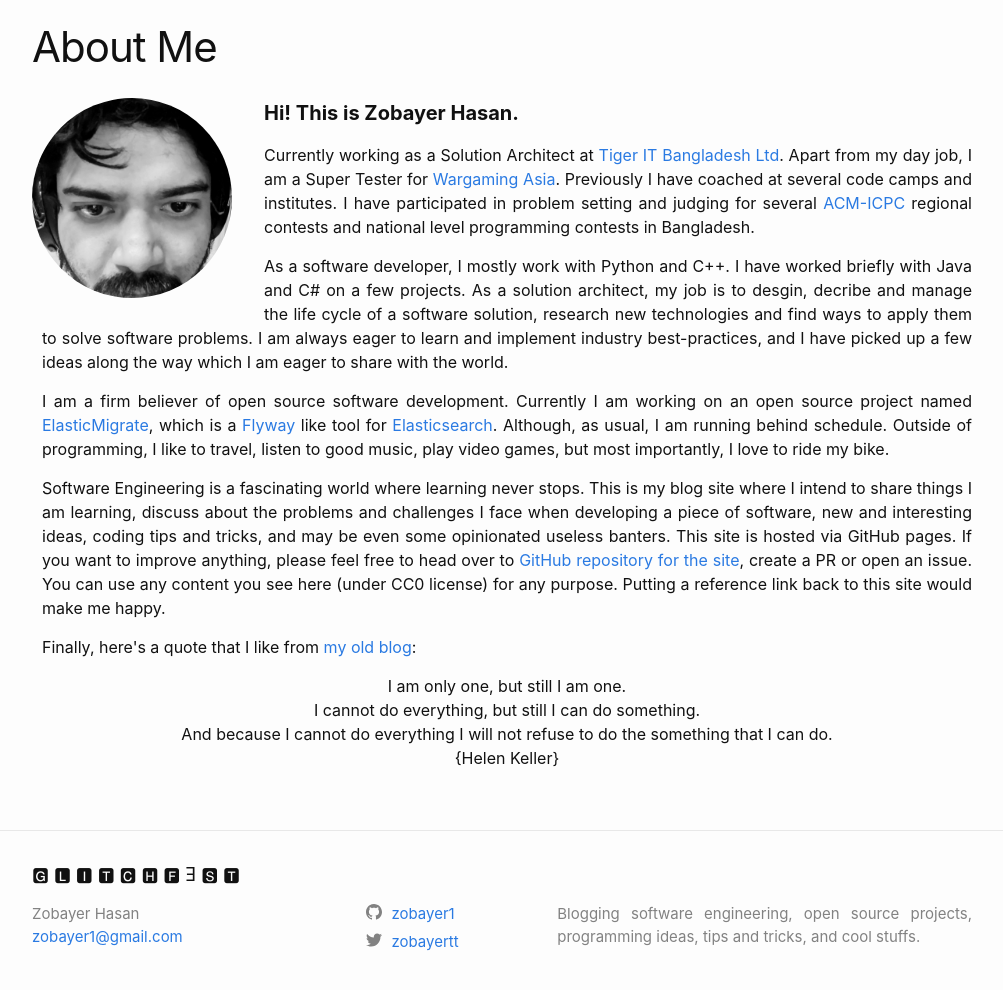
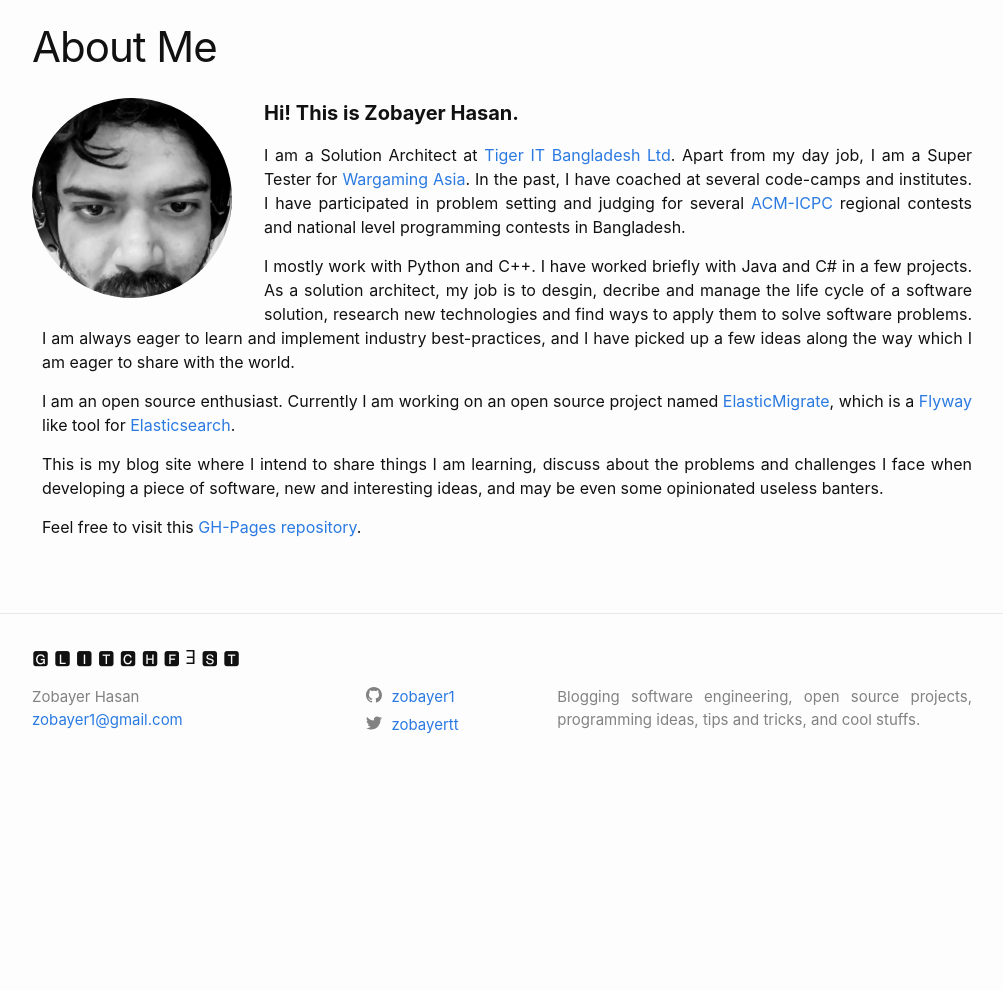
Before and after one commit to zobayer1/zobayer1.github.io, a Jekyll site: the page built from about.html, in a window 1280 px wide, cut to the strip 104-1117 px from the top of the page. Shown: the top 990 px of the strip, without its empty margins (138-1141 px from the left). Built offline with Jekyll 4.4.1, drawn with Linux system fonts in a browser that asks for light colours; after the commit the page ends 900 px from its top, so only the background shows below that.

Commit message:
Update README and update about me page

```diff
--- a/about.html
+++ b/about.html
@@ -30,28 +30,18 @@
   <div class="float-left"><img class="rounded" src="{{ '/assets/img/about/about.png' | relative_url }}" height="200px" width="200px"></div>
   <div class="about">
     <h4><strong>Hi! This is {{site.author}}.</strong></h4>
-    <p>Currently working as a Solution Architect at <a href="http://www.tigerit.com/">Tiger IT Bangladesh Ltd</a>. Apart from my day job,
-    I am a Super Tester for <a href="https://asia.wargaming.net/en">Wargaming Asia</a>. Previously I have coached at several
-    code camps and institutes. I have participated in problem setting and judging for several <a href="https://icpc.global/">ACM-ICPC</a>
+    <p>I am a Solution Architect at <a href="http://www.tigerit.com/">Tiger IT Bangladesh Ltd</a>. Apart from my day job,
+    I am a Super Tester for <a href="https://asia.wargaming.net/en">Wargaming Asia</a>. In the past, I have coached at several
+    code-camps and institutes. I have participated in problem setting and judging for several <a href="https://icpc.global/">ACM-ICPC</a>
     regional contests and national level programming contests in Bangladesh.</p>
-    <p>As a software developer, I mostly work with Python and C++. I have worked briefly with Java and C# on a few projects. As a solution
-    architect, my job is to desgin, decribe and manage the life cycle of a software solution, research new technologies and find ways to apply
-    them to solve software problems. I am always eager to learn and implement industry best-practices, and I have picked up a few ideas along
-    the way which I am eager to share with the world.</p>
-    <p>I am a firm believer of open source software development. Currently I am working on an open source project named
-    <a href="https://github.com/zobayer1/elastic-migrate">ElasticMigrate</a>, which is a <a href="https://flywaydb.org/">Flyway</a> like tool
-    for <a href="https://www.elastic.co/">Elasticsearch</a>. Although, as usual, I am running behind schedule. Outside of programming, I like
-    to travel, listen to good music, play video games, but most importantly, I love to ride my bike.</p>
-    <p>Software Engineering is a fascinating world where learning never stops. This is my blog site where I intend to share things I
-    am learning, discuss about the problems and challenges I face when developing a piece of software, new and interesting ideas, coding
-    tips and tricks, and may be even some opinionated useless banters. This site is hosted via GitHub pages. If you want to improve anything,
-    please feel free to head over to <a href="https://github.com/zobayer1/zobayer1.github.io">GitHub repository for the site</a>, create a PR
-    or open an issue. You can use any content you see here (under CC0 license) for any purpose. Putting a reference link back to this site
-    would make me happy.</p>
-    <p>Finally, here's a quote that I like from <a href="https://zobayer.blogspot.com">my old blog</a>:</p>
-    <p style="text-align: center;">I am only one, but still I am one.<br>
-        I cannot do everything, but still I can do something.<br>
-        And because I cannot do everything I will not refuse to do the something that I can do.<br>
-        {Helen Keller}</p>
+    <p>I mostly work with Python and C++. I have worked briefly with Java and C# in a few projects. As a solution architect, my job is to
+    desgin, decribe and manage the life cycle of a software solution, research new technologies and find ways to apply them to solve software
+    problems. I am always eager to learn and implement industry best-practices, and I have picked up a few ideas along the way which I am
+    eager to share with the world.</p>
+    <p>I am an open source enthusiast. Currently I am working on an open source project named <a href="https://github.com/zobayer1/elastic-migrate">
+    ElasticMigrate</a>, which is a <a href="https://flywaydb.org/">Flyway</a> like tool for <a href="https://www.elastic.co/">Elasticsearch</a>.</p>
+    <p>This is my blog site where I intend to share things I am learning, discuss about the problems and challenges I face when developing a
+    piece of software, new and interesting ideas, and may be even some opinionated useless banters.</p>
+    <p>Feel free to visit this <a href="https://github.com/zobayer1/zobayer1.github.io">GH-Pages repository</a>.</p>
   </div>
 </div>
```
Also changed, not shown: README.md.
